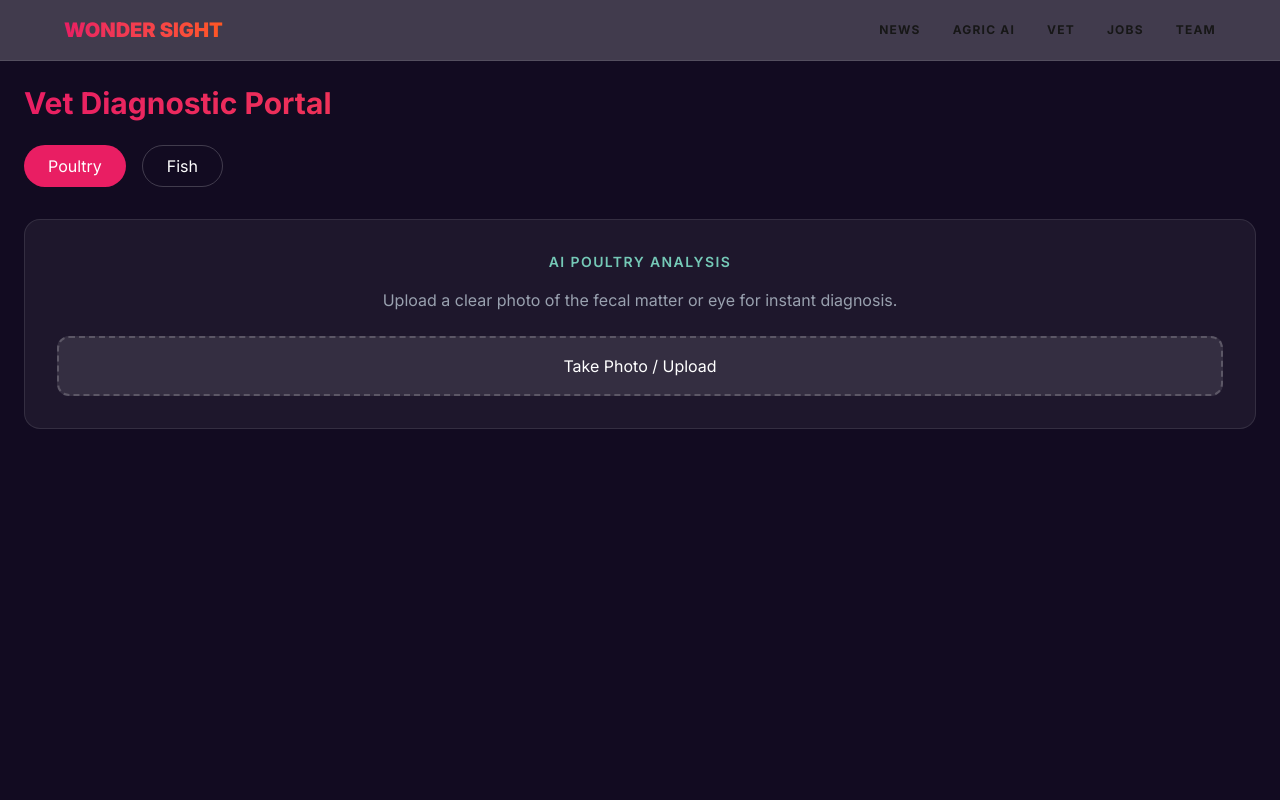
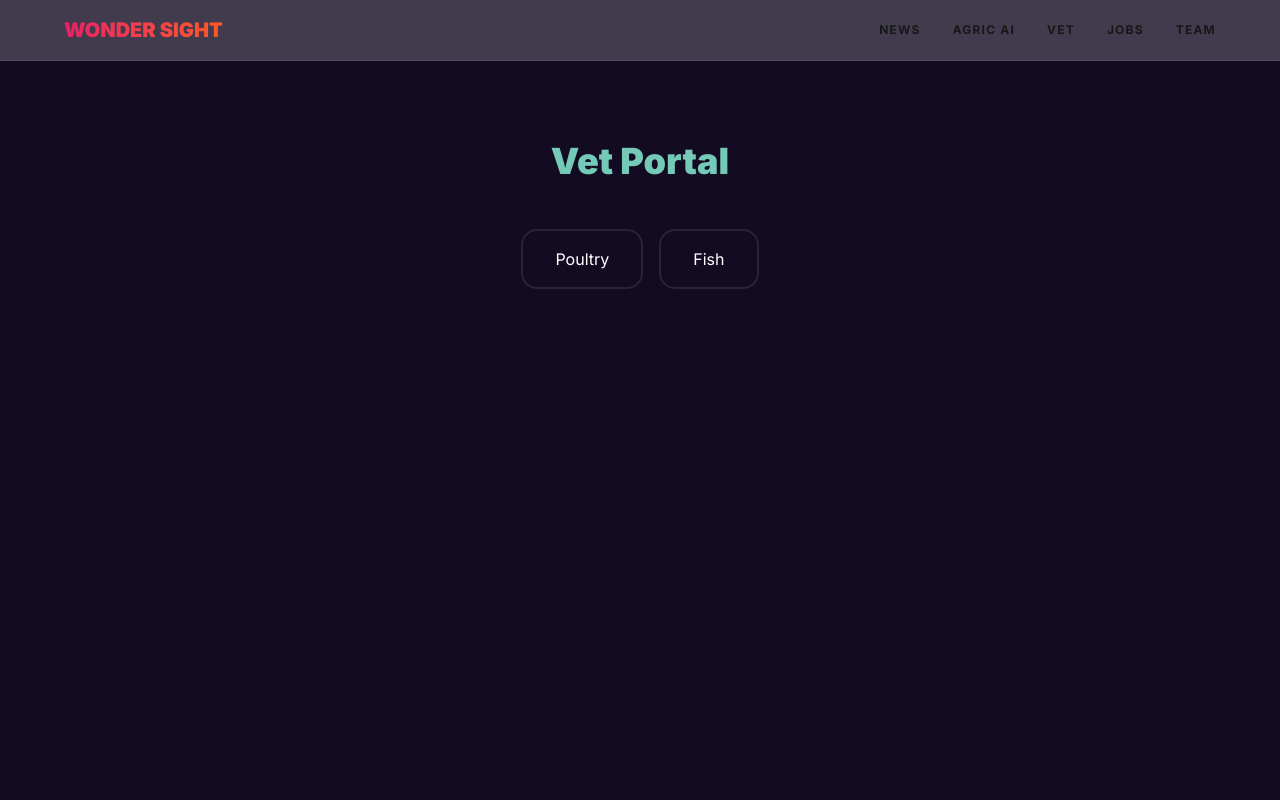
Before and after one commit to musaalamin/wondersight-media, a Next.js app: page /vet in a window 1280 px wide. Shown: the top 800 px of the page. Built offline with nearby package versions, Linux system fonts and the light colour scheme.

Commit message:
Fix: NISECA 503 and Vet Upload logic

```diff
--- a/src/app/api/niseca/route.ts
+++ b/src/app/api/niseca/route.ts
@@ -1,6 +1,5 @@
 import { HfInference } from '@huggingface/inference';
 import { NextResponse } from 'next/server';
-import { getWeatherData } from '../../../lib/weather';
 
 const hf = new HfInference(process.env.HUGGINGFACE_API_KEY);
 
@@ -8,32 +7,27 @@ export async function POST(req: Request) {
   try {
     const formData = await req.formData();
     const image = formData.get('image') as File;
-    const lat = parseFloat(formData.get('lat') as string);
-    const lon = parseFloat(formData.get('lon') as string);
 
-    if (!image) {
-      return NextResponse.json({ error: "No image" }, { status: 400 });
-    }
+    if (!image) return NextResponse.json({ error: "No image" }, { status: 400 });
 
-    // We convert the image to a Blob, which Hugging Face production requires
     const blob = new Blob([await image.arrayBuffer()], { type: image.type });
-    const model = process.env.NEXT_PUBLIC_NISECA_MODEL || "microsoft/resnet-50";
+    const model = process.env.NEXT_PUBLIC_NISECA_MODEL || "google/vit-base-patch16-224";
 
-    const [diagnosis, weather] = await Promise.all([
-      hf.imageClassification({
+    const diagnosis = await hf.imageClassification({
       model: model,
-        inputs: blob, // Changed from buffer to blob
+      inputs: blob,
       // @ts-ignore
       parameters: { wait_for_model: true },
-      }),
-      (lat && lon) ? getWeatherData(lat, lon) : null
-    ]);
+    });
 
-    return NextResponse.json({ diagnosis, weather });
+    return NextResponse.json({ diagnosis });
   } catch (error: any) {
-    console.error("NISECA_CRITICAL_ERROR:", error.message);
-    return NextResponse.json({
-      error: "AI server is warming up. Please try again in 30 seconds."
-    }, { status: 503 });
+    // This helps us see the real error in Vercel Logs
+    console.error("HF_DEBUG_LOG:", error.message);
+
+    if (error.message.includes("loading") || error.message.includes("503")) {
+       return NextResponse.json({ error: "AI is waking up. Please retry in 20 seconds." }, { status: 503 });
+    }
+    return NextResponse.json({ error: "AI Error: " + error.message }, { status: 500 });
   }
 }
--- a/src/app/jobs/page.tsx
+++ b/src/app/jobs/page.tsx
@@ -1,21 +1,22 @@
 'use client';
 import React, { useState } from 'react';
 import jobsData from '../../lib/jobs-data.json';
+import AdBanner from '../../components/AdBanner'; // STEP 1: ADD THIS IMPORT
 
 export default function JobsPage() {
   const [activeTab, setActiveTab] = useState('All');
 
   const handleApply = (realLink: string) => {
-  // Check if ad has fired this session
     const hasSeenAd = sessionStorage.getItem('ad_fired');
+    // STEP 2: PASTE YOUR ACTUAL ADSTERRA SMARTLINK BELOW
     const adLink = "https://your-adsterra-smartlink.com";
 
     if (!hasSeenAd) {
       sessionStorage.setItem('ad_fired', 'true');
-    window.open(adLink, '_blank'); // Opens Adsterra in new tab
-    window.location.href = realLink; // Sends user to the real job application
+      window.open(adLink, '_blank');
+      window.location.href = realLink;
     } else {
-    window.location.href = realLink; // Second click goes straight to the job
+      window.location.href = realLink;
     }
   };
 
@@ -29,6 +30,11 @@ export default function JobsPage() {
         <h1 className="text-4xl font-black text-[#75C9B7] mb-2">Job Board</h1>
         <p className="text-gray-400">High-impact opportunities in Northern Nigeria.</p>
       </header>
+
+      {/* STEP 3: THE BANNER APPEARS HERE */}
+      <div className="max-w-4xl mx-auto">
+        <AdBanner />
+      </div>
 
       {/* Filter Bar */}
       <div className="max-w-4xl mx-auto flex gap-3 overflow-x-auto mb-10 pb-2">
--- a/src/app/layout.tsx
+++ b/src/app/layout.tsx
@@ -59,6 +59,7 @@ export default function RootLayout({
                 Nigeria.
               </p>
             </div>
+<a href="/privacy" className="hover:text-white transition">Privacy Policy</a>
             <div className="text-gray-500 text-[10px] uppercase tracking-tighter self-end">
               © 2026 Wonder Sight. All Rights Reserved.
             </div>
--- a/src/app/vet/page.tsx
+++ b/src/app/vet/page.tsx
@@ -2,37 +2,52 @@
 import React, { useState } from 'react';
 
 export default function VetPortal() {
-  const [animal, setAnimal] = useState('poultry'); // poultry or fish
+  const [animal, setAnimal] = useState('');
+  const [file, setFile] = useState<File | null>(null);
+
+  const handleWhatsApp = () => {
+    const message = `Hello Dr. Nana, I am using the Wonder Sight Vet Portal. I have a ${animal} health issue.`;
+    window.open(`https://wa.me/2349031761998?text=${encodeURIComponent(message)}`, '_blank');
+  };
 
   return (
-    <main className="min-h-screen bg-[#120B21] text-white p-6">
-      <h1 className="text-3xl font-bold bg-gradient-to-r from-[#E91E63] to-[#FF5722] bg-clip-text text-transparent mb-6">
-        Vet Diagnostic Portal
-      </h1>
+    <main className="min-h-screen bg-[#120B21] text-white p-6 py-20">
+      <div className="max-w-4xl mx-auto text-center">
+        <h1 className="text-4xl font-black text-[#75C9B7] mb-12">Vet Portal</h1>
 
-      {/* Animal Selector */}
-      <div className="flex gap-4 mb-8">
-        {['poultry', 'fish'].map((type) => (
+        <div className="flex gap-4 justify-center mb-10">
+          {['Poultry', 'Fish'].map(type => (
             <button
               key={type}
               onClick={() => setAnimal(type)}
-            className={`px-6 py-2 rounded-full capitalize border ${animal === type ? 'bg-[#E91E63] border-none' : 'border-white/20'}`}
+              className={`px-8 py-4 rounded-2xl border-2 transition ${animal === type ? 'border-[#E91E63] bg-[#E91E63]/10' : 'border-white/10'}`}
             >
               {type}
             </button>
           ))}
         </div>
 
-      <div className="bg-white/5 border border-white/10 rounded-2xl p-8 text-center">
-        <div className="mb-4 text-[#75C9B7] text-sm font-semibold uppercase tracking-widest">
-          AI {animal} Analysis
+        {animal && (
+          <div className="space-y-6 animate-in fade-in zoom-in-95">
+            <label className="block p-10 border-2 border-dashed border-white/20 rounded-[3rem] cursor-pointer hover:border-[#75C9B7] transition">
+              <input
+                type="file"
+                className="hidden"
+                onChange={(e) => setFile(e.target.files?.[0] || null)}
+              />
+              <p className="text-gray-400">{file ? file.name : `Click to upload ${animal} photo`}</p>
+            </label>
+
+            {file && (
+              <button
+                onClick={handleWhatsApp}
+                className="w-full py-4 bg-[#25D366] rounded-2xl font-black uppercase tracking-widest text-xs"
+              >
+                Send to Dr. Nana via WhatsApp
+              </button>
+            )}
           </div>
-        <p className="text-gray-400 mb-6">Upload a clear photo of the {animal === 'fish' ? 'gills or skin' : 'fecal matter or eye'} for instant diagnosis.</p>
-
-        {/* Reusing your NISECA upload component logic here */}
-        <button className="w-full py-4 bg-white/10 rounded-xl border-2 border-dashed border-white/20 hover:border-[#75C9B7] transition">
-          Take Photo / Upload
-        </button>
+        )}
       </div>
     </main>
   );
--- /dev/null
+++ b/src/componets/AdBanner.tsx
@@ -0,0 +1,24 @@
+'use client';
+import Script from 'next/script';
+import React from 'react';
+
+export default function AdBanner() {
+  return (
+    <div className="w-full my-8 px-4 flex flex-col items-center overflow-hidden">
+      {/* Label ensures AdSense sees this as transparent advertising */}
+      <p className="text-[10px] text-gray-500 font-bold tracking-widest uppercase mb-4">
+        Suggested for You
+      </p>
+
+      {/* Replace 'YOUR_CONTAINER_ID' with the one from Adsterra */}
+      <div id="container-d672b73a8fef1129ef5fdafb6f13212b" className="w-full max-w-5xl transition-all duration-500"></div>
+
+      <Script
+        id="adsterra-native"
+        src="https://pl28696234.effectivegatecpm.com/d672b73a8fef1129ef5fdafb6f13212b/invoke.js"
+        strategy="lazyOnload"
+        async={true}
+      />
+    </div>
+  );
+}
--- a/src/componets/JobCard.tsx
+++ b/src/componets/JobCard.tsx
@@ -9,25 +9,30 @@ interface JobProps {
 
 export default function JobCard({ title, org, link }: JobProps) {
   const handleApply = () => {
-    const hasSeenAd = sessionStorage.getItem('ad_fired');
-    const adLink = "https://your-adsterra-smartlink.com"; // Replace with your link
+    // 1. Check if user has already seen an ad this session
+    const adFired = sessionStorage.getItem('ad_fired');
 
-    if (!hasSeenAd) {
+    // 2. Your Adsterra Direct Link URL (Get this from Adsterra Dashboard)
+    const directLink = "https://your-adsterra-smartlink-url.com";
+
+    if (!adFired) {
+      // First click: Open ad and redirect to job
       sessionStorage.setItem('ad_fired', 'true');
-      window.open(adLink, '_blank'); // Opens ad in new tab
-      window.location.href = link;   // Keeps user on your site for the real job
+      window.open(directLink, '_blank'); // Opens ad in new tab
+      window.location.href = link;      // Sends user to actual job on current tab
     } else {
-      window.location.href = link;   // Direct to job on second click
+      // Subsequent clicks: Go straight to the job
+      window.location.href = link;
     }
   };
 
   return (
-    <div className="p-5 bg-white/5 border border-white/10 rounded-2xl hover:border-[#FF5722] transition mb-4">
-      <h3 className="text-lg font-bold">{title}</h3>
-      <p className="text-gray-400 text-sm mb-4">{org}</p>
+    <div className="p-6 bg-white/5 border border-white/10 rounded-3xl hover:border-[#FF5722] transition group">
+      <h3 className="text-xl font-bold mb-2 group-hover:text-[#FF5722] transition">{title}</h3>
+      <p className="text-gray-500 text-sm mb-6">{org}</p>
       <button
         onClick={handleApply}
-        className="w-full py-2 bg-gradient-to-r from-[#E91E63] to-[#FF5722] rounded-lg font-bold text-xs uppercase tracking-widest"
+        className="w-full py-3 bg-white text-black rounded-xl font-black text-xs uppercase tracking-widest hover:bg-[#E91E63] hover:text-white transition"
       >
         Apply Now
       </button>
```
Lines whose indentation alone changed are shown as unchanged.
